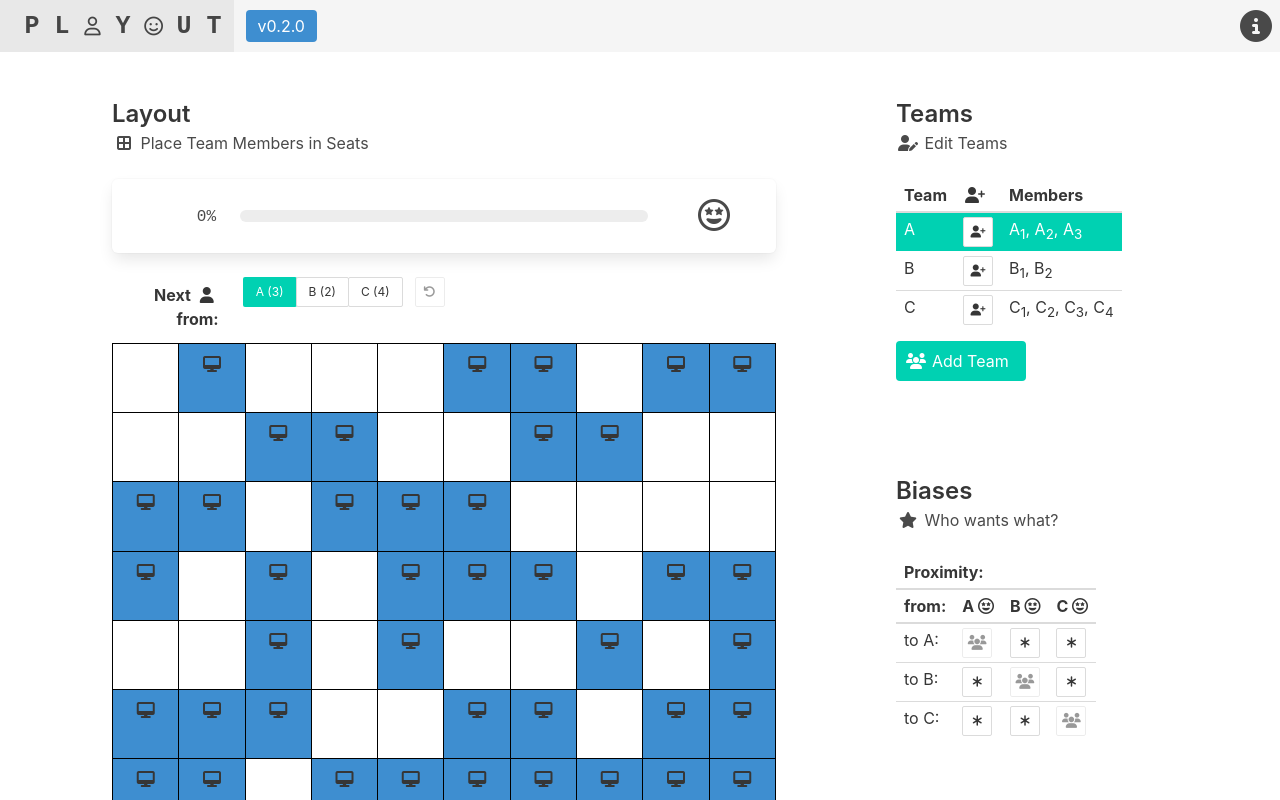
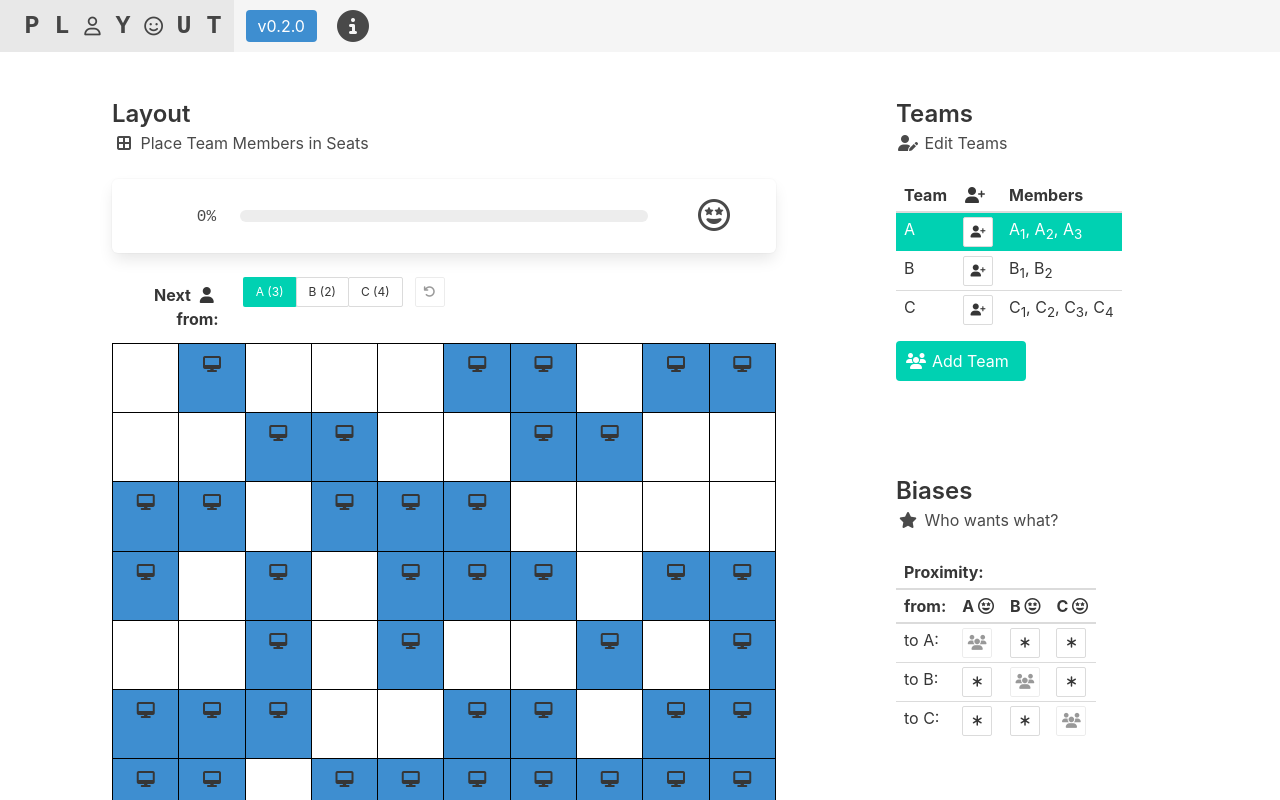
Before and after one commit to mikemoraned/playout, a React (Create React App) app: page / in a window 1280 px wide. Shown: the top 800 px of the page. Built offline with nearby package versions, Linux system fonts and the light colour scheme.

Commit message:
move Info menu to left for iPad Pro
- dunno why right now, but if placed on right in
  iPad Pro, then it appears just off-screen (this was
  tested only in Chrome preview)

```diff
--- a/src/Navigation.js
+++ b/src/Navigation.js
@@ -90,7 +90,7 @@ export function Navigation({ version }) {
           activeMobile ? "navbar-menu-mobile-active" : ""
         }`}
       >
-        <div className="navbar-end">
+        <div className="navbar-start">
           <div
             className={`navbar-item has-dropdown ${
               activeDesktop ? "is-active" : ""
@@ -104,7 +104,7 @@ export function Navigation({ version }) {
               </span>
             </a>
 
-            <div className="navbar-dropdown is-right">
+            <div className="navbar-dropdown is-left">
               <div className="navbar-item">
                 <Summary />
               </div>
```
